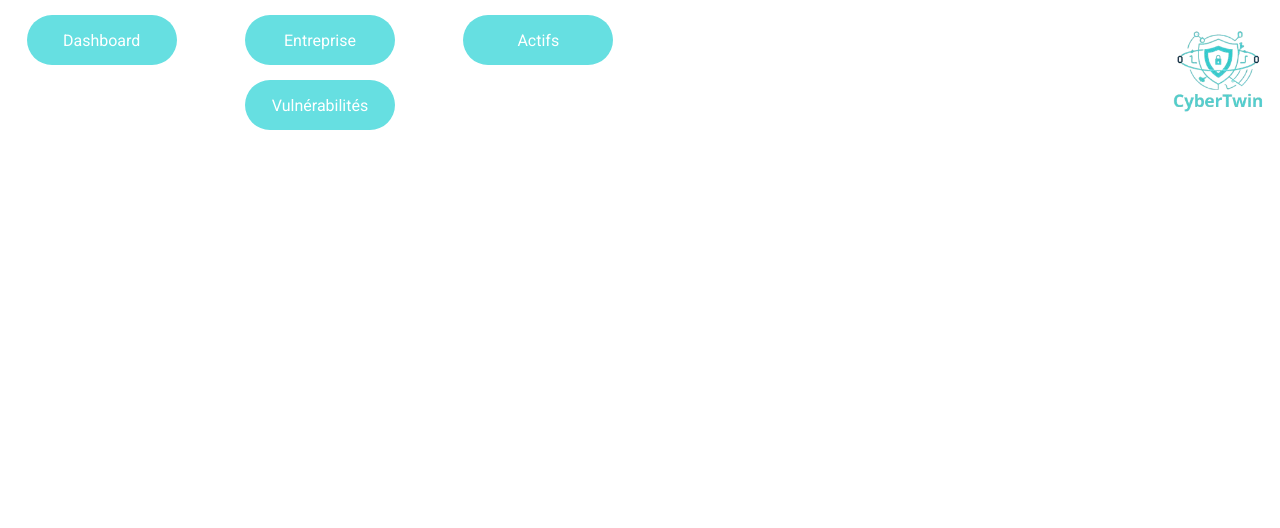
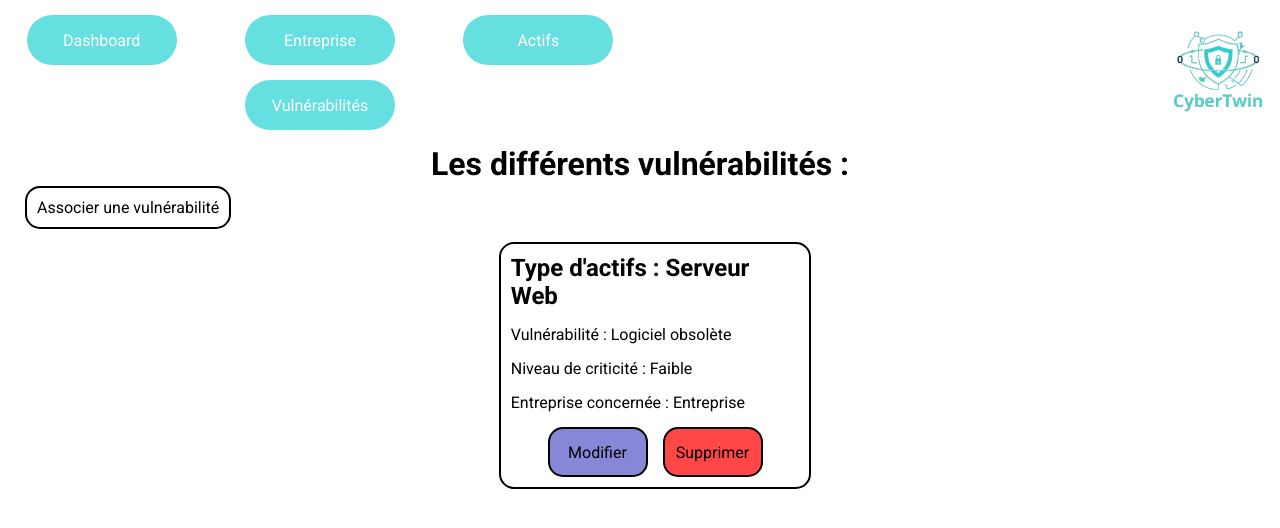
Before and after one commit to TwisT404/CyberTwin, a Vue app in the folder Front/: page /vulnerabilites in a window 1280 px wide. Shown: the top 528 px of the page. Built offline with nearby package versions, Linux system fonts and the light colour scheme; a web font is replaced by a local one.

Commit message:
Modify Actif Page and new Vulenrability page

```diff
--- /dev/null
+++ b/Front/src/assets/css/Actifs/Actif.css
@@ -0,0 +1,63 @@
+h1{
+    text-align: center;
+    padding-bottom: 15px;
+}
+
+#addActif{
+    border: 2px solid black;
+    border-radius: 15px;
+    text-decoration: none;
+    color: black;
+    /* background-color: ; */
+    padding: 10px;
+    margin-left: 25px;
+
+}
+
+section{
+    margin-top: 15px;
+    width: 100%;
+
+    display: flex;
+    justify-content: space-evenly;
+
+    flex-wrap: wrap;
+    padding-left: 30px;
+    padding-top: 10px ;
+    gap: 20px;
+}
+
+.block{
+    border: 2px solid black;
+    border-radius: 15px;
+
+    width: 25%;
+    min-width: 250px;
+
+    display: flex;
+    flex-direction: column;
+    padding: 10px;
+    gap: 15px;
+}
+
+.link{
+    display: flex;
+    justify-content: center;
+    align-items: center;
+    gap: 15px;
+}
+
+.link>a{
+    border: 2px solid black;
+    border-radius: 15px;
+    width: 100px;
+    height: 50px;
+    display: flex;
+    justify-content: center;
+    align-items: center;
+    background-color: rgba(116, 116, 210, 0.858);
+}
+
+.link>a:last-child{
+    background-color: rgba(255, 0, 0, 0.723);
+}
--- /dev/null
+++ b/Front/src/assets/css/Vulnerabilite/Vulnerabilite.css
@@ -0,0 +1,63 @@
+h1{
+    text-align: center;
+    padding-bottom: 15px;
+}
+
+#addVul{
+    border: 2px solid black;
+    border-radius: 15px;
+    text-decoration: none;
+    color: black;
+    /* background-color: ; */
+    padding: 10px;
+    margin-left: 25px;
+
+}
+
+section{
+    margin-top: 15px;
+    width: 100%;
+
+    display: flex;
+    justify-content: space-evenly;
+
+    flex-wrap: wrap;
+    padding-left: 30px;
+    padding-top: 10px ;
+    gap: 20px;
+}
+
+.block{
+    border: 2px solid black;
+    border-radius: 15px;
+
+    width: 25%;
+    min-width: 250px;
+
+    display: flex;
+    flex-direction: column;
+    padding: 10px;
+    gap: 15px;
+}
+
+.link{
+    display: flex;
+    justify-content: center;
+    align-items: center;
+    gap: 15px;
+}
+
+.link>a{
+    border: 2px solid black;
+    border-radius: 15px;
+    width: 100px;
+    height: 50px;
+    display: flex;
+    justify-content: center;
+    align-items: center;
+    background-color: rgba(116, 116, 210, 0.858);
+}
+
+.link>a:last-child{
+    background-color: rgba(255, 0, 0, 0.723);
+}
--- a/Front/src/views/Actif/Actif.vue
+++ b/Front/src/views/Actif/Actif.vue
@@ -1 +1,18 @@
-<template></template>
+<template>
+    <h1>Gestion des actifs :</h1>
+    <a href="" id="addActif">Ajouter un actif</a>
+    <section>
+        <div class="block">
+            <h2>Type d'actifs : Serveur Web</h2>
+            <div class="link">
+                <a>Modifier</a>
+                <a>Supprimer</a>
+            </div>
+        </div>
+    </section>
+</template>
+
+
+<style scoped>
+@import url('./../../assets/css/Actifs/Actif.css');
+</style>
--- a/Front/src/views/Vulnerabilite/Vulnerabilite.vue
+++ b/Front/src/views/Vulnerabilite/Vulnerabilite.vue
@@ -1 +1,20 @@
-<template></template>
+<template>
+    <h1>Les différents vulnérabilités :</h1>
+    <a href="" id="addVul">Associer une vulnérabilité</a>
+    <section>
+        <div class="block">
+            <h2>Type d'actifs : Serveur Web</h2>
+            <p>Vulnérabilité : Logiciel obsolète</p>
+            <p>Niveau de criticité : Faible</p>
+            <p>Entreprise concernée : Entreprise</p>
+            <div class="link">
+                <a>Modifier</a>
+                <a>Supprimer</a>
+            </div>
+        </div>
+    </section>
+</template>
+
+<style scoped>
+@import url('./../../assets/css/Vulnerabilite/Vulnerabilite.css');
+</style>
```
